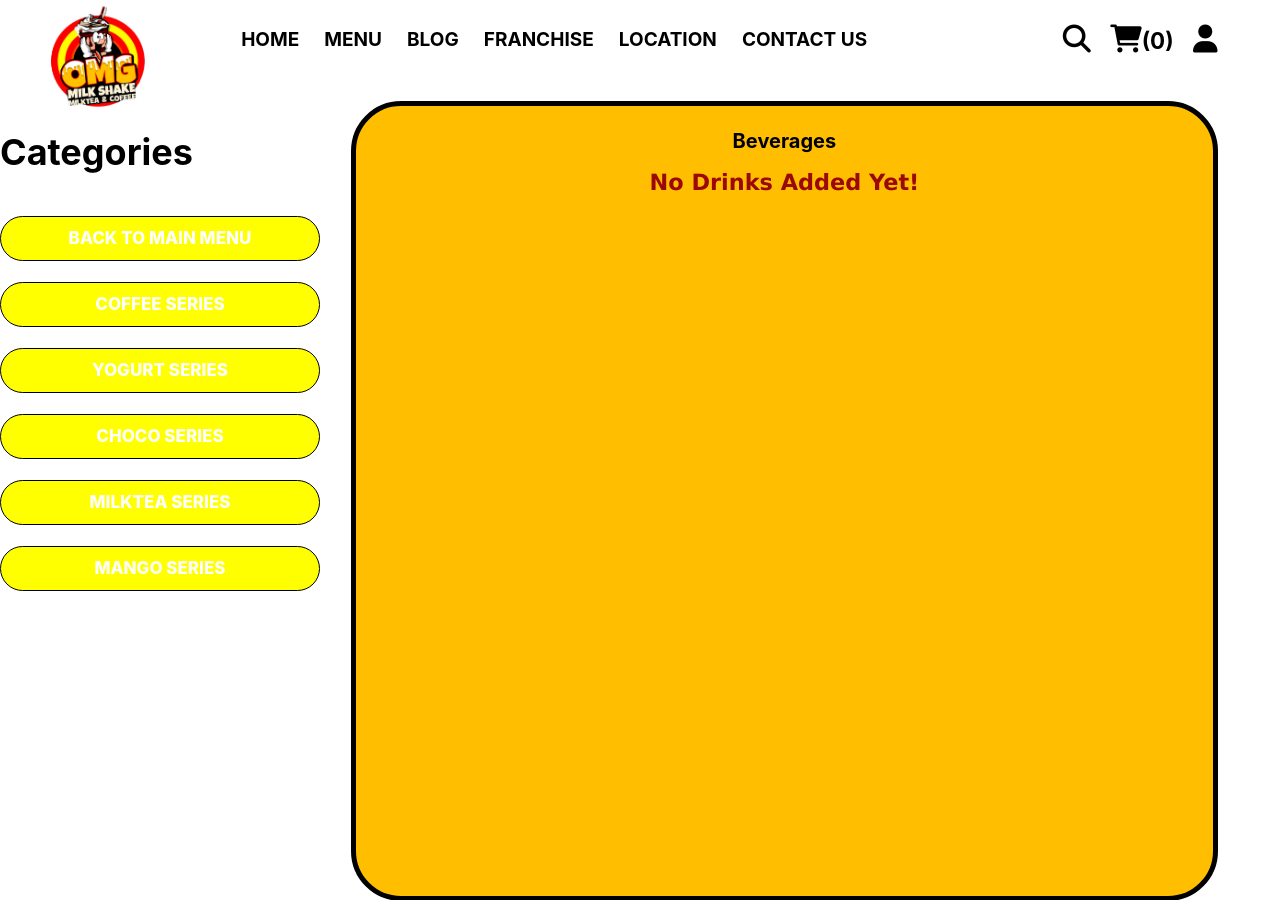
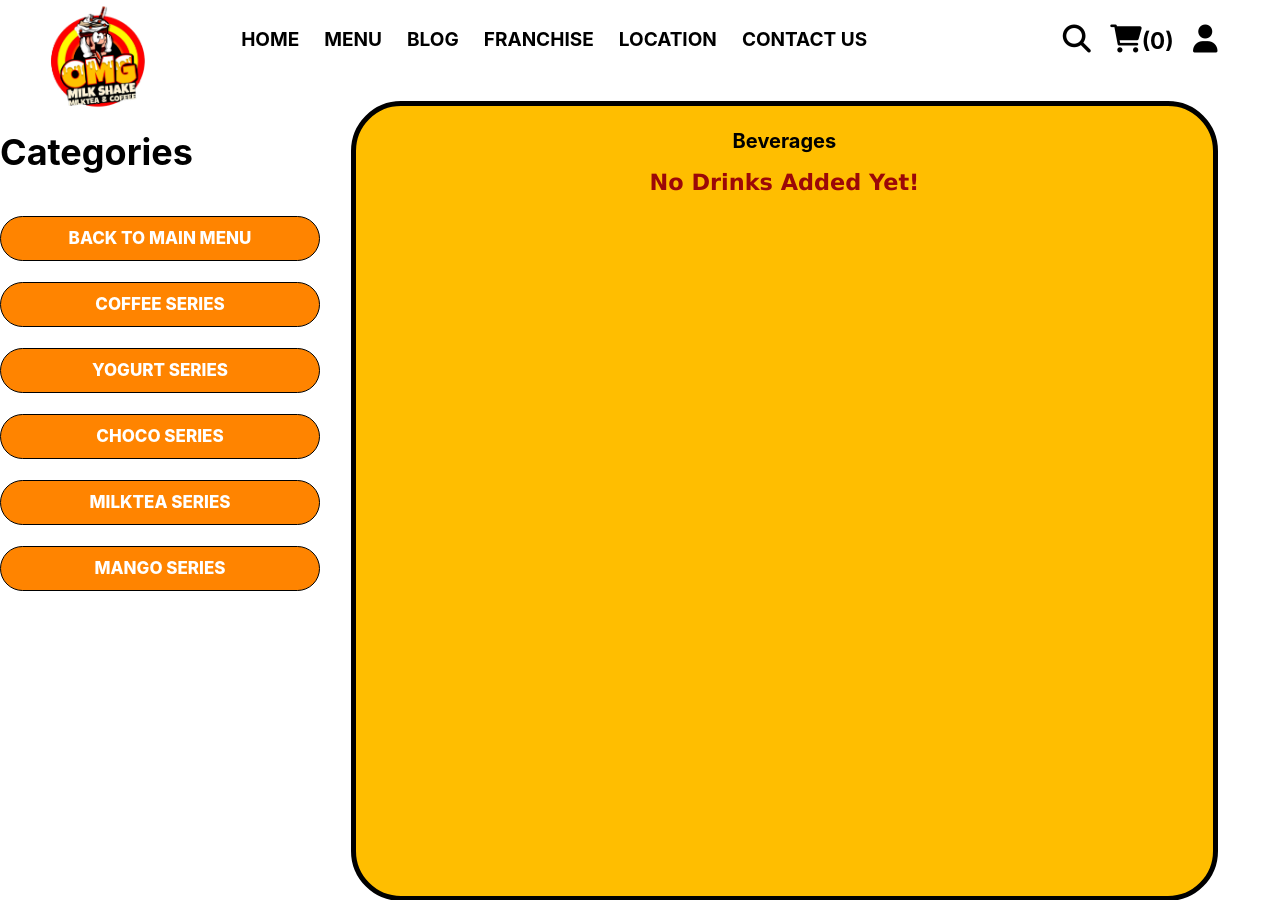
Before and after one commit to Mariaericka/OMG-philippines, a PHP site: page /category.php?category=yogurt in a window 1280 px wide. Shown: the top 900 px of the page. Run offline with PHP 8.4, Linux system fonts and the light colour scheme; data comes from the database, SQL or seed files in the repository; some libraries are stand-ins or nearby versions.

Commit message:
Update style2.css

```diff
--- a/css/style2.css
+++ b/css/style2.css
@@ -2018,7 +2018,7 @@ border: 1px solid #000000;
 
          position: relative;
 
-         background: yellow;
+         background:#FF8400;
          border-radius: 25px;
          font-style: normal;
          font-weight: 800;
```
